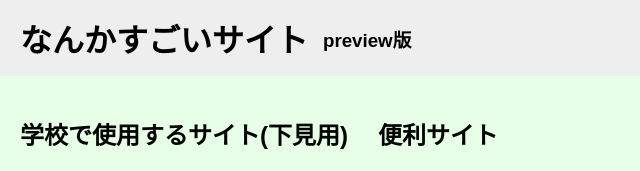
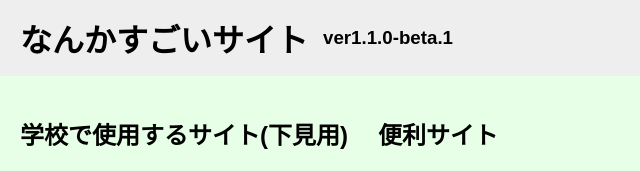
Before and after one commit to haruto42/home-page, a plain HTML site: page home/index.html in a window 1280 px wide. Shown: the top 171 px of the page, 0-640 px from the left. Drawn offline with Linux system fonts and the light colour scheme.

Commit message:
ver1.1.0-beta.1

```diff
--- a/home/index.html
+++ b/home/index.html
@@ -14,7 +14,7 @@
 <body>
   <header class="header">
     <h1>なんかすごいサイト</h1>
-    <h3>preview版</h3>
+    <h3>ver1.1.0-beta.1</h3>
   </header>
 
   <div class="content">
```
